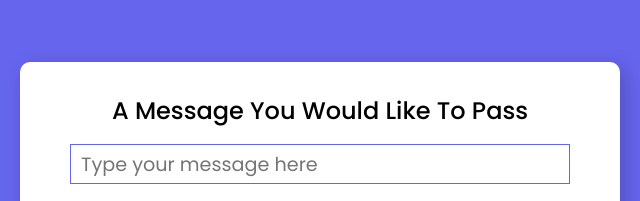
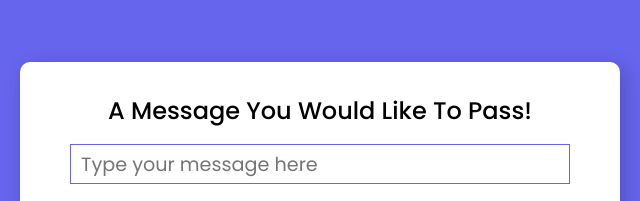
Before and after one commit to betselotT/Display-Message, a plain HTML site: page index.html in a window 1280 px wide. Shown: the part 182-383 px from the top of the page, 320-960 px from the left. Drawn offline with Linux system fonts and the light colour scheme.

Commit message:
edited html

```diff
--- a/index.html
+++ b/index.html
@@ -8,7 +8,7 @@
   </head>
   <body>
     <div class="container">
-      <h4>A Message You Would Like To Pass</h4>
+      <h4>A Message You Would Like To Pass!</h4>
       <form id="message-form">
         <input
           type="text"
```
